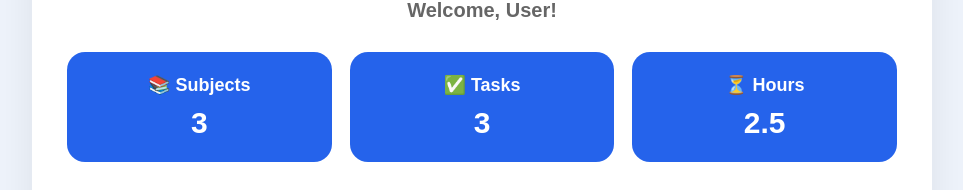
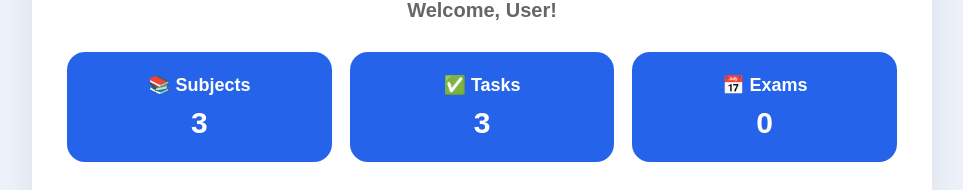
Before and after one commit to lenovosamarsakshi-droid/ai-study-planner, a React (Vite) app: page / in a window 1280 px wide. Shown: the part 126-316 px from the top of the page, without its empty margins (158-1121 px from the left). Built offline with nearby package versions, Linux system fonts and the light colour scheme.

Commit message:
Added exam editing and live dashboard statistics

```diff
--- a/package.json
+++ b/package.json
@@ -11,6 +11,7 @@
   },
   "dependencies": {
     "react": "^19.2.8",
+    "react-calendar": "^6.0.1",
     "react-dom": "^19.2.8"
   },
   "devDependencies": {
--- a/src/App.jsx
+++ b/src/App.jsx
@@ -10,6 +10,8 @@ function App() {
 const [totalTasks, setTotalTasks] = useState(0);
 
 const [subjects, setSubjects] = useState(0);
+const [taskCount, setTaskCount] = useState(0);
+const [examCount, setExamCount] = useState(0);
 
   function handleProgressChange(completed, total) {
     setCompletedTasks(completed);
@@ -26,6 +28,9 @@ const [subjects, setSubjects] = useState(0);
       <DashboardCards
   subjects={subjects}
   totalTasks={totalTasks}
+  taskCount={taskCount}
+  completedTasks={completedTasks}
+  examCount={examCount}
 />
 
       <ProgressSection
@@ -36,8 +41,11 @@ const [subjects, setSubjects] = useState(0);
       <TaskSection
   onProgressChange={handleProgressChange}
   onSubjectChange={handleSubjectChange}
+  onTaskCountChange={setTaskCount}
 />
-      <ExamSection />
+      <ExamSection
+  onExamCountChange={setExamCount}
+/>
     </div>
   );
 }
--- a/src/components/DashboardCards.jsx
+++ b/src/components/DashboardCards.jsx
@@ -1,7 +1,14 @@
 function DashboardCards({
   subjects,
   totalTasks,
+  taskCount,
+  completedTasks,
+  examCount,
 }) {
+  const progress =
+  totalTasks === 0
+    ? 0
+    : Math.round((completedTasks / totalTasks) * 100);
   return (
     <div className="dashboard">
       <div className="card">
@@ -11,13 +18,13 @@ function DashboardCards({
 
       <div className="card">
         <h3>✅ Tasks</h3>
-       <p>{totalTasks}</p>
+       <p>{taskCount}</p>
       </div>
 
       <div className="card">
-        <h3>⏳ Hours</h3>
-        <p>2.5</p>
-      </div>
+  <h3>📅 Exams</h3>
+  <p>{examCount}</p>
+</div>
     </div>
   );
 }
--- a/src/components/ExamSection.jsx
+++ b/src/components/ExamSection.jsx
@@ -1,7 +1,9 @@
 import { useState, useEffect } from "react";
 import { getDaysLeft } from "../utils/dateUtils";
 
-function ExamSection() {
+function ExamSection({
+  onExamCountChange,
+}) {
 
   const [examSubject, setExamSubject] = useState("");
   const [examDate, setExamDate] = useState("");
@@ -9,6 +11,11 @@ function ExamSection() {
   const [exams, setExams] = useState(() => {
   return JSON.parse(localStorage.getItem("exams")) || [];
 });
+useEffect(() => {
+  if (onExamCountChange) {
+    onExamCountChange(exams.length);
+  }
+}, [exams]);
 const [editingIndex, setEditingIndex] = useState(null);
 
 const [editExam, setEditExam] = useState({
--- a/src/components/TaskSection.jsx
+++ b/src/components/TaskSection.jsx
@@ -3,6 +3,7 @@ import { useState, useEffect } from "react";
 function TaskSection({
   onProgressChange,
   onSubjectChange,
+  onTaskCountChange,
 }) {
   const [task, setTask] = useState("");
 const [subject, setSubject] = useState("Mathematics");
@@ -57,6 +58,7 @@ const [editTask, setEditTask] = useState({
     tasks.filter(task => task.completed).length;
 
   onProgressChange(completed, tasks.length);
+  onTaskCountChange(tasks.length);
 
   const uniqueSubjects =
     [...new Set(tasks.map(task => task.subject))];
```
Also changed, not shown: 1 other file (tests, documents, lock files or other folders).
